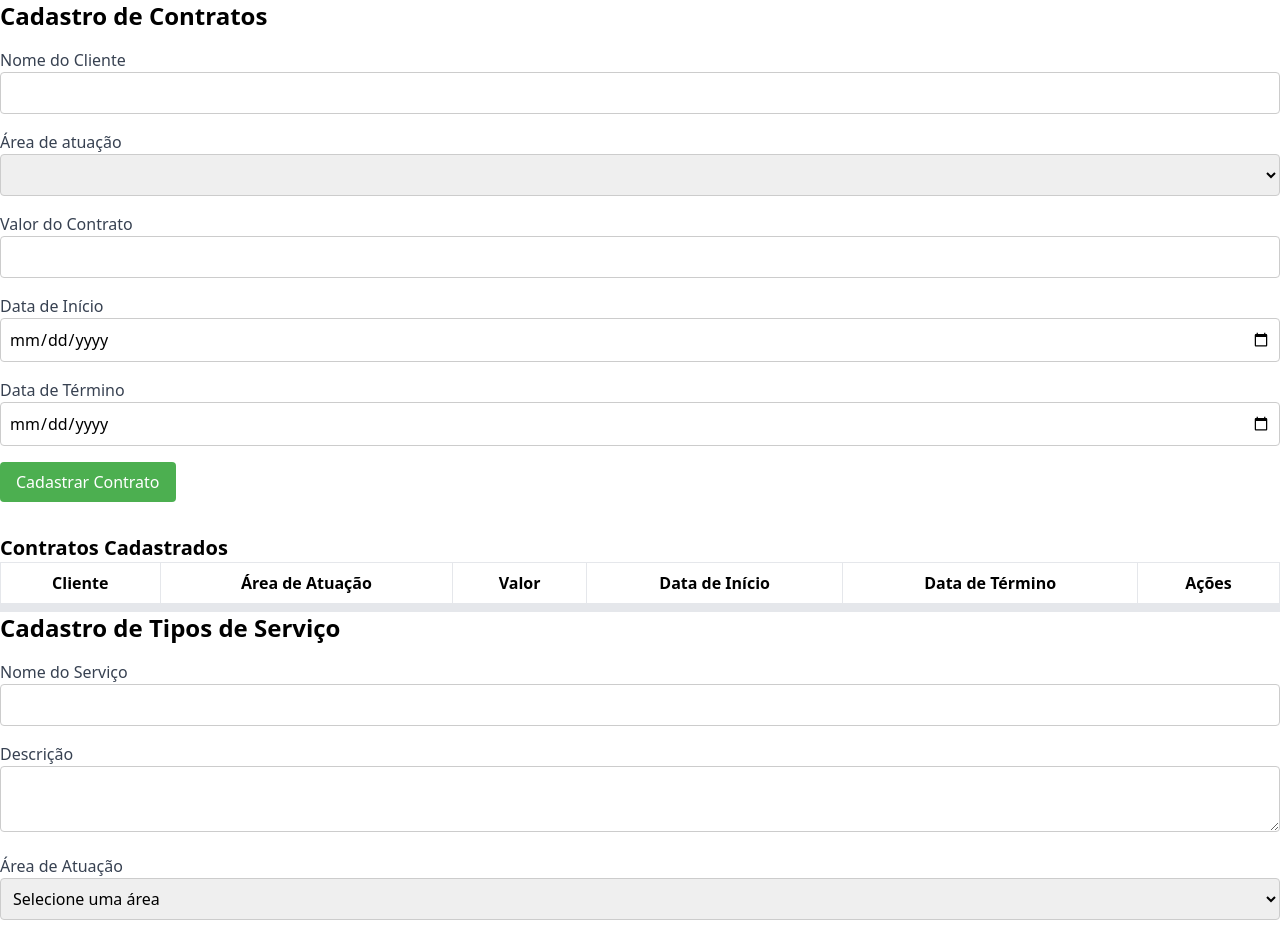
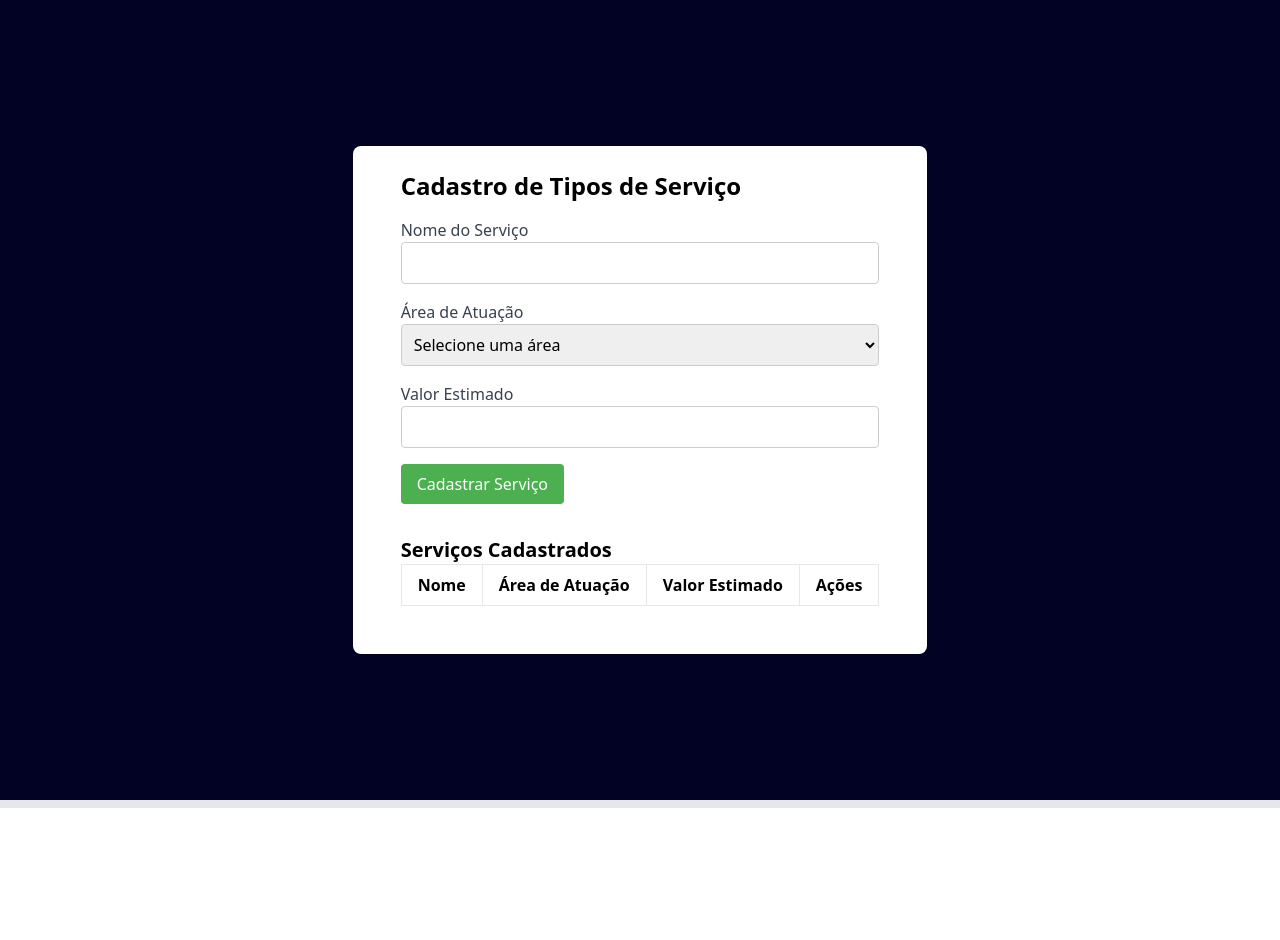
Before and after one commit to axo-DragonTech/Dashboard, a Vue app: page / in a window 1280 px wide. Shown: the top 940 px of the page. After the commit the page ends 808 px from the top, so only its background shows below. Built offline with nearby package versions, Linux system fonts and the light colour scheme.

Commit message:
Estilização desktop cadastrocontrato e servico feita

```diff
--- a/src/App.vue
+++ b/src/App.vue
@@ -1,6 +1,6 @@
 <template>
   <div id="app">
-    <CadastroContrato />
+    <CadastroServico />
     <hr>
     <hr>
     <hr>
@@ -9,22 +9,17 @@
     <hr>
     <hr>
     <hr>
-    <CadastroServico  />
-    <Dashboard/>
   </div>
 </template>
 
 <script>
-import CadastroContrato from './components/CadastroContrato.vue';
 import CadastroServico from './components/CadastroServico.vue';
-import Dashboard from './components/Dashboard.vue';
 
 export default {
   name: 'App',
   components: {
-    CadastroContrato,
     CadastroServico,
-    Dashboard
+
   }
 }
 </script>
--- a/src/components/CadastroContrato.vue
+++ b/src/components/CadastroContrato.vue
@@ -1,6 +1,7 @@
 <template>
-    <div class="container mx-auto">
-      <h1 class="text-2xl font-bold mb-4">Cadastro de Contratos</h1>
+  <div class="bg-[#020225] w-full h-screen flex items-center justify-center">
+    <div class="bg-white rounded-lg px-6">
+      <h1 class="text-2xl mt-6 font-bold mb-4">Cadastro de Contratos</h1>
       <form @submit.prevent="submitContract">
         <div class="mb-4">
           <label class="block text-gray-700">Nome do Cliente</label>
@@ -55,6 +56,7 @@
         </tbody>
       </table>
     </div>
+  </div>
 </template>
 
 <script>
--- a/src/components/CadastroServico.vue
+++ b/src/components/CadastroServico.vue
@@ -1,14 +1,11 @@
 <template>
-  <div class="container mx-auto">
-    <h1 class="text-2xl font-bold mb-4">Cadastro de Tipos de Serviço</h1>
+  <div class="bg-[#020225] w-full h-screen flex items-center justify-center">
+    <div class="bg-white rounded-lg px-12 pb-12">
+      <h1 class="text-2xl mt-6 font-bold mb-4">Cadastro de Tipos de Serviço</h1>
       <form @submit.prevent="submitService">
         <div class="mb-4">
           <label class="block text-gray-700">Nome do Serviço</label>
           <input type="text" v-model="serviceName" required class="input" />
-      </div>
-      <div class="mb-4">
-        <label class="block text-gray-700">Descrição</label>
-        <textarea v-model="serviceDescription" class="input" required></textarea>
         </div>
         <div class="mb-4">
           <label class="block text-gray-700">Área de Atuação</label>
@@ -34,7 +31,6 @@
         <thead>
           <tr>
             <th class="border px-4 py-2">Nome</th>
-          <th class="border px-4 py-2">Descrição</th>
             <th class="border px-4 py-2">Área de Atuação</th>
             <th class="border px-4 py-2">Valor Estimado</th>
             <th class="border px-4 py-2">Ações</th>
@@ -43,7 +39,6 @@
         <tbody>
           <tr v-for="service in services" :key="service.id">
             <td class="border px-4 py-2">{{ service.name }}</td>
-          <td class="border px-4 py-2">{{ service.description }}</td>
             <td class="border px-4 py-2">{{ service.area }}</td>
             <td class="border px-4 py-2">{{ service.value }}</td>
             <td class="border px-4 py-2">
@@ -53,6 +48,7 @@
           </tr>
         </tbody>
       </table>
+    </div>
   </div>
 </template>
 
@@ -102,7 +98,6 @@ export default {
     },
     editService(service) {
       this.serviceName = service.name;
-      this.serviceDescription = service.description;
       this.serviceArea = service.area;
       this.serviceValue = service.value;
       this.isEditing = true;
@@ -116,7 +111,6 @@ export default {
 </script>
 
 <style scoped>
-/* Estilos personalizados */
 .input {
   width: 100%;
   padding: 0.5rem;
@@ -131,6 +125,7 @@ export default {
   border: none;
   border-radius: 4px;
   cursor: pointer;
+  margin-right: 6px;
 }
 
 .btn:hover {
```
Lines whose indentation alone changed are shown as unchanged.
